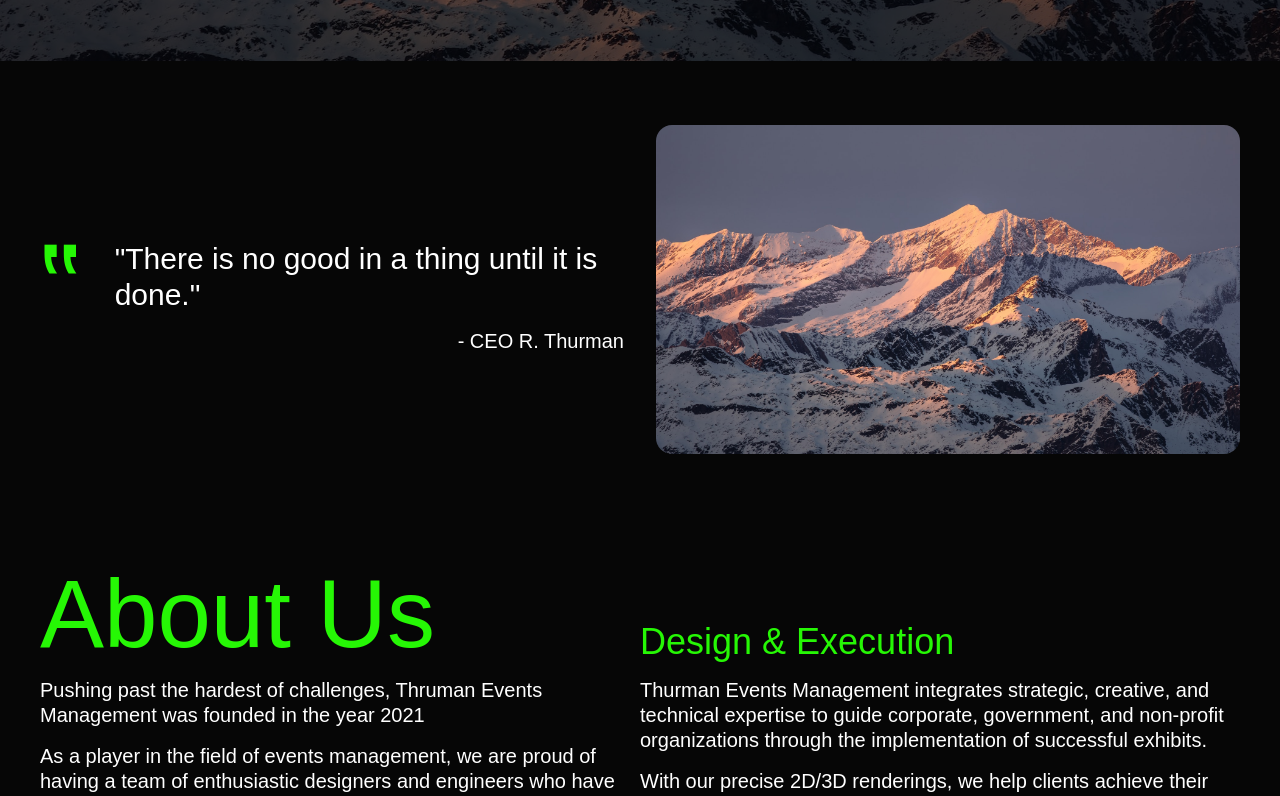
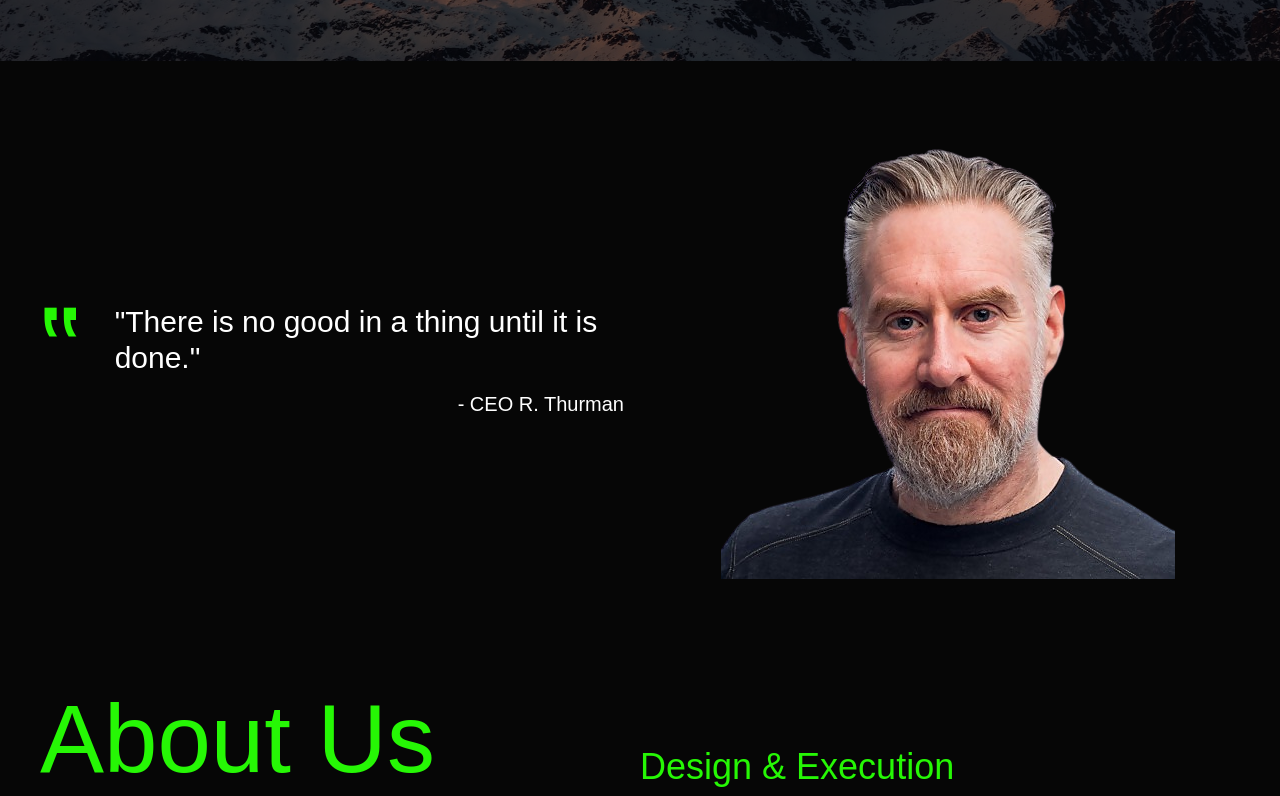
Before and after one commit to Clupai8o0/thurman, a Next.js app: page / in a window 1280 px wide. Shown: the part 540-1336 px from the top of the page. Built offline with nearby package versions, Linux system fonts and the light colour scheme; a web font is replaced by a local one.

Commit message:
update the img and somelinks

```diff
--- a/components/navigation/footer.tsx
+++ b/components/navigation/footer.tsx
@@ -44,16 +44,17 @@ function Footer({ className }: { className?: string }) {
 					</span>
 
 					<div className="flex mt-4 space-x-5 sm:justify-center sm:mt-0">
-						<a
+						{/* <a
 							href={socialLinks.facebook}
 							className="text-gray-300 hover:text-primary transition duration-300 ease-in-out"
 						>
 							<AiFillFacebook className="w-6 h-6" />
 							<span className="sr-only">Facebook Page</span>
-						</a>
+						</a> */}
 						<a
 							href={socialLinks.instagram}
 							className="text-gray-300 hover:text-primary transition duration-300 ease-in-out"
+							target="_blank"
 						>
 							<AiFillInstagram className="w-6 h-6" />
 							<span className="sr-only">Instagram Page</span>
@@ -61,6 +62,7 @@ function Footer({ className }: { className?: string }) {
 						<a
 							href={`mailto:${socialLinks.mail}`}
 							className="text-gray-300 hover:text-primary transition duration-300 ease-in-out"
+							target="_blank"
 						>
 							<AiFillMail className="w-6 h-6" />
 							<span className="sr-only">Email Link</span>
--- a/components/navigation/sidebar.tsx
+++ b/components/navigation/sidebar.tsx
@@ -56,16 +56,17 @@ function Sidebar({ openSidebar }: { openSidebar: boolean }) {
 				</span>
 
 				<div className="flex mt-4 space-x-5 sm:justify-center sm:mt-0">
-					<a
+					{/* <a
 						href={socialLinks.facebook}
 						className="text-gray-300 hover:text-white"
 					>
 						<AiFillFacebook className="w-8 h-8" />
 						<span className="sr-only">Facebook Page</span>
-					</a>
+					</a> */}
 					<a
 						href={socialLinks.instagram}
 						className="text-gray-300 hover:text-white"
+						target="_blank"
 					>
 						<AiFillInstagram className="w-8 h-8" />
 						<span className="sr-only">Instagram Page</span>
@@ -73,6 +74,7 @@ function Sidebar({ openSidebar }: { openSidebar: boolean }) {
 					<a
 						href={`mailto:${socialLinks.mail}`}
 						className="text-gray-300 hover:text-white"
+						target="_blank"
 					>
 						<AiFillMail className="w-8 h-8" />
 						<span className="sr-only">Email Link</span>
--- a/layouts/img-details.tsx
+++ b/layouts/img-details.tsx
@@ -10,7 +10,12 @@ function ImageWithDetails({
 	bgImg,
 	bgImgAlt,
 	bgOpacity,
-	src, alt, w, h, id
+	src,
+	alt,
+	w,
+	h,
+	id,
+	rounded,
 }: {
 	children: React.ReactNode;
 	reverse?: boolean;
@@ -24,6 +29,7 @@ function ImageWithDetails({
 	bgImgAlt?: string;
 	bgOpacity?: string;
 	id?: string;
+	rounded?: boolean;
 }) {
 	return (
 		<section
@@ -51,7 +57,7 @@ function ImageWithDetails({
 					<motion.img
 						src={src ? src : "/dummy.png"} // todo: make this requried
 						alt={alt ? alt : "some alt text"}
-						className={`rounded-2xl ${w} ${h}`}
+						className={`${rounded && "rounded-2xl"} ${w} ${h}`}
 						variants={inViewVariants}
 						initial={!reverse ? "fromLeft" : "fromRight"}
 						whileInView="visible"
--- a/pages/500.tsx
+++ /dev/null
@@ -1,15 +0,0 @@
-import React from "react";
-
-function ServerError() {
-	return (
-		<div className="w-full flex justify-center">
-			<div className="max-w-7xl w-full flex justify-center items-center h-[60vh]">
-				<h1 className="font-semibold text-6xl text-center">
-					There Was A Problem With The Server
-				</h1>
-			</div>
-		</div>
-	);
-}
-
-export default ServerError;
--- a/pages/contact.tsx
+++ b/pages/contact.tsx
@@ -46,6 +46,7 @@ function Contact() {
 								<a
 									href="mailto:thurmanevents@gmail.com"
 									className="hover:text-primary hover:underline transition duration-300 ease-in-out flex gap-2 items-center mt-2"
+									target="_blank"
 								>
 									<AiFillMail className="w-6 h-6" />
 									thurmanevents@gmail.com
@@ -55,12 +56,13 @@ function Contact() {
 								<a
 									href={socialLinks.instagram}
 									className="hover:text-primary hover:underline transition duration-300 ease-in-out flex gap-2 items-center mt-2"
+									target="_blank"
 								>
 									<AiFillInstagram className="w-6 h-6" />
 									@thurmanevents
 								</a>
 							</li>
-							<li>
+							{/* <li>
 								<a
 									href={socialLinks.facebook}
 									className="hover:text-primary hover:underline transition duration-300 ease-in-out flex gap-2 items-center mt-2"
@@ -68,7 +70,7 @@ function Contact() {
 									<AiFillFacebook className="w-6 h-6" />
 									Thurman Events
 								</a>
-							</li>
+							</li> */}
 						</ul>
 					</div>
 				</div>
--- a/pages/index.tsx
+++ b/pages/index.tsx
@@ -36,8 +36,8 @@ export default function Home() {
 			<ImageWithDetails
 				whiteText
 				reverse
-				src="/dummy.jpg"
-				alt="dummy pic"
+				src="/thurman.png"
+				alt="dummy "
 				className="pt-16"
 			>
 				<div className="flex flex-row gap-8">
```
Also changed, not shown: public/thurman.png (added), 1 other file (tests, documents, lock files or other folders).
